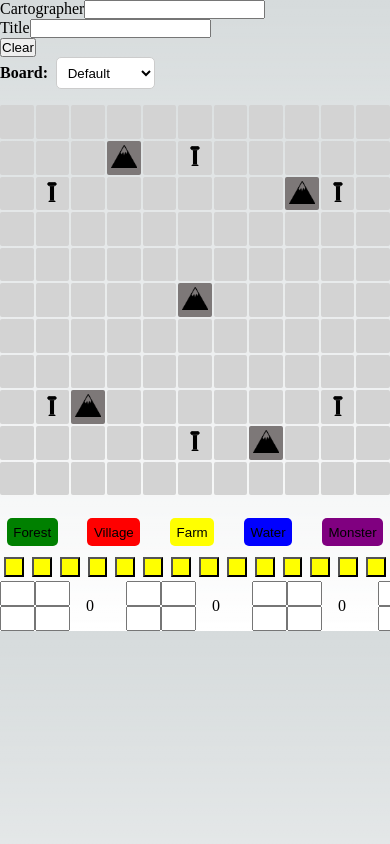
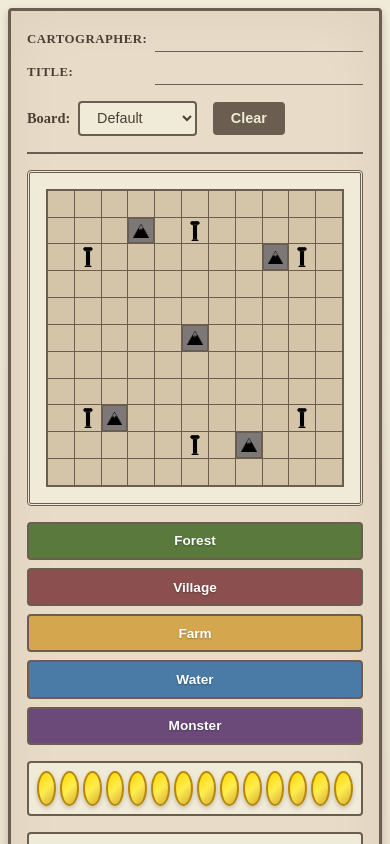
Before and after one commit to maxschmeling/cartographers-game, a Next.js app: page /game in a window 390 px wide. Shown: the top 844 px of the page. Built offline with nearby package versions, Linux system fonts and the light colour scheme.

Commit message:
Update styling to match board sheet aesthetic with parchment colors and responsive layout
Co-authored-by: maxschmeling <112691+maxschmeling@users.noreply.github.com>

```diff
--- a/app/game/page.module.css
+++ b/app/game/page.module.css
@@ -1,78 +1,235 @@
-.tileBoard {
-	display: grid;
-	grid-template-columns: repeat(11, 1fr);
-	grid-template-rows: repeat(11, 1fr);
-	grid-gap: 2px;
-	aspect-ratio: 1 / 1;
-	margin-top: 1em;
-	margin-bottom: 1em;
+/* Main container - centers and constrains the game */
+.container {
+	min-height: 100vh;
+	display: flex;
+	justify-content: center;
+	align-items: center;
+	padding: 1rem;
+	background: linear-gradient(
+		to bottom,
+		var(--parchment-light),
+		var(--parchment-bg)
+	);
 }
 
-.tile {
-	background-color: lightgray;
-	border-radius: 2px;
-	border: 0;
+/* Game sheet - the main card-like container */
+.gameSheet {
+	width: 100%;
+	max-width: 900px;
+	background: var(--parchment-bg);
+	border: 3px solid var(--border-brown);
+	box-shadow:
+		0 4px 8px rgba(0, 0, 0, 0.2),
+		inset 0 0 60px rgba(0, 0, 0, 0.05);
+	padding: 1.5rem;
+	border-radius: 4px;
 }
 
-.forest { background-color: green; }
-.village { background-color: red; }
-.farm { background-color: yellow; }
-.water { background-color: blue; }
-.monster { background-color: purple; }
-
-.brushes {
+/* Header styling */
+.header {
+	margin-bottom: 1rem;
+	padding-bottom: 1rem;
+	border-bottom: 2px solid var(--border-brown);
 	display: flex;
-	flex-direction: row;
-	justify-content: space-between;
+	flex-direction: column;
+	gap: 1rem;
 }
 
-.brushes > button {
-	border: 0;
-	border-radius: 5px;
-	padding: 0.5em;
-	margin: 0.5em;
+.headerFields {
+	display: flex;
+	flex-direction: column;
+	gap: 0.5rem;
+}
+
+.field {
+	display: flex;
+	align-items: center;
+	gap: 0.5rem;
+}
+
+.field label {
+	font-weight: bold;
+	font-size: 0.8rem;
+	letter-spacing: 0.5px;
+	color: var(--border-dark);
+	min-width: 120px;
+	text-transform: uppercase;
+}
+
+.field input {
+	flex: 1;
+	border: none;
+	border-bottom: 1px solid var(--border-brown);
+	background: transparent;
+	padding: 0.25rem 0.5rem;
+	font-size: 0.9rem;
+	color: var(--border-dark);
+}
+
+.field input:focus {
+	outline: none;
+	border-bottom: 2px solid var(--border-dark);
+}
+
+.headerActions {
+	display: flex;
+	align-items: center;
+	gap: 1rem;
+	flex-wrap: wrap;
 }
 
 .boardSelector {
 	display: flex;
 	align-items: center;
-	gap: 0.5em;
-	margin-bottom: 0.5em;
+	gap: 0.5rem;
 }
 
 .boardSelector label {
 	font-weight: bold;
+	font-size: 0.9rem;
+	color: var(--border-dark);
 }
 
 .boardSelector select {
-	padding: 0.5em;
-	border-radius: 5px;
-	border: 1px solid #ccc;
-	background-color: white;
+	padding: 0.4rem 0.8rem;
+	border-radius: 4px;
+	border: 2px solid var(--border-brown);
+	background: var(--parchment-light);
+	color: var(--border-dark);
 	cursor: pointer;
+	font-size: 0.9rem;
 }
 
-.erase {
-	background-color: white;
+.clearButton {
+	padding: 0.4rem 1rem;
+	border: 2px solid var(--border-brown);
+	background: var(--border-brown);
+	color: var(--parchment-light);
+	border-radius: 4px;
+	cursor: pointer;
+	font-weight: bold;
+	font-size: 0.9rem;
+	transition: all 0.2s;
 }
 
+.clearButton:hover {
+	background: var(--border-dark);
+	border-color: var(--border-dark);
+}
+
+/* Main content area */
+.mainContent {
+	display: flex;
+	flex-direction: column;
+	gap: 1rem;
+}
+
+/* Board container with border */
+.boardContainer {
+	background: var(--parchment-light);
+	padding: 1rem;
+	border: 3px double var(--border-brown);
+	border-radius: 4px;
+}
+
+/* Tile board - the game grid */
+.tileBoard {
+	display: grid;
+	grid-template-columns: repeat(11, 1fr);
+	grid-template-rows: repeat(11, 1fr);
+	gap: 1px;
+	aspect-ratio: 1 / 1;
+	width: 100%;
+	background: var(--border-brown);
+	border: 2px solid var(--border-brown);
+}
+
+/* Base tile styling */
+.tile {
+	background: #d4c4a8;
+	border: none;
+	cursor: pointer;
+	display: flex;
+	align-items: center;
+	justify-content: center;
+	position: relative;
+	transition: all 0.15s;
+}
+
+.tile:hover {
+	filter: brightness(1.1);
+}
+
+/* Terrain type colors - more realistic/muted */
+.forest {
+	background: #5a7a3d;
+	color: white;
+}
+
+.village {
+	background: #8b4f4f;
+	color: white;
+}
+
+.farm {
+	background: #d4a74e;
+	color: #4a3f35;
+}
+
+.water {
+	background: #4a7ba7;
+	color: white;
+}
+
+.monster {
+	background: #6b4a7a;
+	color: white;
+}
+
+/* Brush buttons */
+.brushes {
+	display: flex;
+	flex-direction: row;
+	justify-content: space-between;
+	gap: 0.5rem;
+	flex-wrap: wrap;
+}
+
+.brushes > button {
+	flex: 1;
+	min-width: 80px;
+	border: 2px solid var(--border-brown);
+	border-radius: 4px;
+	padding: 0.6rem 0.8rem;
+	font-weight: bold;
+	font-size: 0.85rem;
+	cursor: pointer;
+	transition: all 0.2s;
+	color: white;
+	text-shadow: 0 1px 2px rgba(0, 0, 0, 0.3);
+}
+
+.brushes > button:hover {
+	transform: translateY(-2px);
+	box-shadow: 0 2px 4px rgba(0, 0, 0, 0.2);
+}
+
+/* Mountain tile */
 .tile.mountain {
 	background: rgb(125, 120, 120);
 	color: white;
-	display: flex;
-	align-items: center;
-	justify-content: center;
-	font-weight: lighter;
-	border: 1px solid var(--mountain-border);
+	border: 1px solid var(--border-brown);
 	padding: 4px;
+	cursor: default;
 }
 
 .tile.mountain > .inner {
 	width: 100%;
 	height: 100%;
-	background-image: url( /mountain.png );
+	background-image: url(/mountain.png);
 	background-repeat: no-repeat;
-  background-size: contain;
+	background-size: contain;
+	background-position: center;
 	position: relative;
 	display: flex;
 	align-items: center;
@@ -82,18 +239,16 @@
 .mountainCoin {
 	width: 30%;
 	height: 30%;
-	background-color: gold;
+	background: linear-gradient(135deg, #ffd700 0%, #ffed4e 50%, #d4af37 100%);
 	border-radius: 50%;
 	border: 2px solid rgb(184, 134, 11);
 	box-shadow: 0 2px 4px rgba(0, 0, 0, 0.3);
 }
 
+/* Blocked tile */
 .tile.blocked {
 	background: rgb(80, 70, 60);
 	color: white;
-	display: flex;
-	align-items: center;
-	justify-content: center;
 	border: 1px solid rgb(60, 50, 40);
 	padding: 4px;
 	cursor: not-allowed;
@@ -106,57 +261,155 @@
 	border-radius: 2px;
 }
 
+/* Coins display */
 .coins {
 	display: flex;
 	flex-direction: row;
-	justify-content: space-around;
+	justify-content: center;
+	gap: 0.25rem;
+	padding: 0.5rem;
+	background: var(--parchment-light);
+	border: 2px solid var(--border-brown);
+	border-radius: 4px;
 }
 
 .coin {
-	background-color: yellow;
-	border-radius: 100;
-	margin: 4px;
-	aspect-ratio: 1 / 1;
-	flex-grow: 1;
+	background: linear-gradient(135deg, #ffd700 0%, #ffed4e 50%, #d4af37 100%);
+	border: 2px solid rgb(184, 134, 11);
+	border-radius: 50%;
+	width: 35px;
+	height: 35px;
+	cursor: pointer;
+	transition: all 0.2s;
+	box-shadow: 0 2px 4px rgba(0, 0, 0, 0.2);
 }
 
-.selected {
-	background-color: rgb(121, 88, 3);
+.coin:hover {
+	transform: scale(1.1);
 }
 
+.coin.selected {
+	background: linear-gradient(135deg, #b8860b 0%, #daa520 50%, #8b6914 100%);
+	box-shadow: inset 0 2px 4px rgba(0, 0, 0, 0.4);
+}
+
+/* Score board */
 .scoreBoard {
 	display: flex;
-	flex-direction:row;
+	flex-direction: row;
+	gap: 1rem;
+	background: var(--parchment-light);
+	padding: 1rem;
+	border: 2px solid var(--border-brown);
+	border-radius: 4px;
 	overflow-x: auto;
 }
 
 .scoreBoard .seasonScore {
 	display: flex;
 	flex-direction: row;
+	gap: 0.5rem;
+	min-width: 120px;
 }
 
 .scoreBoard .seasonScoreTotal {
-	padding: 1em;
+	padding: 0.5rem;
 	text-align: center;
+	font-weight: bold;
+	font-size: 1.1rem;
+	color: var(--border-dark);
+	background: var(--parchment-bg);
+	border: 2px solid var(--border-brown);
+	border-radius: 4px;
+	min-width: 50px;
 }
 
 .scoreBoard .seasonScores {
 	display: flex;
 	flex-direction: row;
-	gap: 1em;
+	gap: 0.5rem;
+	flex: 1;
 }
 
 .scoreBoard .totalScore {
-	padding: 1em;
+	padding: 0.5rem 1rem;
 	text-align: center;
+	font-weight: bold;
+	font-size: 1.3rem;
+	color: white;
+	background: var(--border-brown);
+	border: 2px solid var(--border-dark);
+	border-radius: 4px;
+	min-width: 60px;
+	display: flex;
+	align-items: center;
+	justify-content: center;
 }
 
 .scoreBoard input {
-	width: 35px;
+	width: 45px;
+	padding: 0.3rem;
+	border: 1px solid var(--border-brown);
+	border-radius: 3px;
+	text-align: center;
+	background: white;
+	font-size: 0.9rem;
+	color: var(--border-dark);
+}
+
+.scoreBoard input:focus {
+	outline: none;
+	border: 2px solid var(--border-dark);
 }
 
 .scoreBoard .seasonScoreComponents {
 	display: grid;
 	grid-template-columns: 1fr 1fr;
 	grid-template-rows: 1fr 1fr;
+	gap: 0.25rem;
 }
+
+/* Responsive adjustments */
+@media (max-width: 768px) {
+	.container {
+		padding: 0.5rem;
+	}
+
+	.gameSheet {
+		padding: 1rem;
+	}
+
+	.brushes {
+		flex-direction: column;
+	}
+
+	.brushes > button {
+		min-width: 100%;
+	}
+
+	.scoreBoard {
+		flex-direction: column;
+	}
+
+	.scoreBoard .seasonScores {
+		flex-direction: column;
+	}
+}
+
+@media (min-width: 769px) {
+	/* Desktop - constrain board size */
+	.boardContainer {
+		max-width: 600px;
+		margin: 0 auto;
+	}
+}
+
+@media (min-width: 1024px) {
+	.gameSheet {
+		max-width: 1100px;
+	}
+
+	.boardContainer {
+		max-width: 700px;
+	}
+}
--- a/app/game/page.tsx
+++ b/app/game/page.tsx
@@ -221,21 +221,20 @@ export default function Game() {
 	}
 
 	return (
-		<>
-			<header>
-				<div>
-					<div>
-						<label>Cartographer</label>
+		<div className={styles.container}>
+			<div className={styles.gameSheet}>
+				<header className={styles.header}>
+					<div className={styles.headerFields}>
+						<div className={styles.field}>
+							<label>CARTOGRAPHER:</label>
 							<input type="text" />
 						</div>
-					<div>
-						<label>Title</label>
+						<div className={styles.field}>
+							<label>TITLE:</label>
 							<input type="text" />
 						</div>
 					</div>
-				<button onClick={() => dispatch({ type: 'clear-board' })}>Clear</button>
-			</header>
-			<main>
+					<div className={styles.headerActions}>
 						<div className={styles.boardSelector}>
 							<label>Board:</label>
 							<select
@@ -246,8 +245,14 @@ export default function Game() {
 								<option value="chasm">Chasm (B)</option>
 							</select>
 						</div>
+						<button className={styles.clearButton} onClick={() => dispatch({ type: 'clear-board' })}>Clear</button>
+					</div>
+				</header>
+				<main className={styles.mainContent}>
+					<div className={styles.boardContainer}>
 						<div className={styles.tileBoard}>
 							{gameBoard}
+						</div>
 					</div>
 					<div className={styles.brushes}>
 						<button className={styles.forest} onClick={() => setBrush("forest")}>Forest</button>
@@ -283,6 +288,7 @@ export default function Game() {
 						</div>
 					</div>
 				</main>
-		</>
+			</div>
+		</div>
 	);
 }
--- a/app/globals.css
+++ b/app/globals.css
@@ -5,9 +5,13 @@
     'Roboto Mono', 'Oxygen Mono', 'Ubuntu Monospace', 'Source Code Pro',
     'Fira Mono', 'Droid Sans Mono', 'Courier New', monospace;
 
-  --foreground-rgb: 0, 0, 0;
-  --background-start-rgb: 214, 219, 220;
-  --background-end-rgb: 255, 255, 255;
+  --foreground-rgb: 60, 50, 40;
+  --background-start-rgb: 230, 220, 200;
+  --background-end-rgb: 240, 235, 220;
+  --parchment-bg: #e8dcc8;
+  --parchment-light: #f0ead8;
+  --border-brown: #6b5d4f;
+  --border-dark: #4a3f35;
 
   --primary-glow: conic-gradient(
     from 180deg at 50% 50%,
@@ -42,9 +46,13 @@
 
 @media (prefers-color-scheme: dark) {
   :root {
-    --foreground-rgb: 255, 255, 255;
-    --background-start-rgb: 0, 0, 0;
-    --background-end-rgb: 0, 0, 0;
+    --foreground-rgb: 60, 50, 40;
+    --background-start-rgb: 230, 220, 200;
+    --background-end-rgb: 240, 235, 220;
+    --parchment-bg: #e8dcc8;
+    --parchment-light: #f0ead8;
+    --border-brown: #6b5d4f;
+    --border-dark: #4a3f35;
 
     --primary-glow: radial-gradient(rgba(1, 65, 255, 0.4), rgba(1, 65, 255, 0));
     --secondary-glow: linear-gradient(
```
Lines whose indentation alone changed are shown as unchanged.
